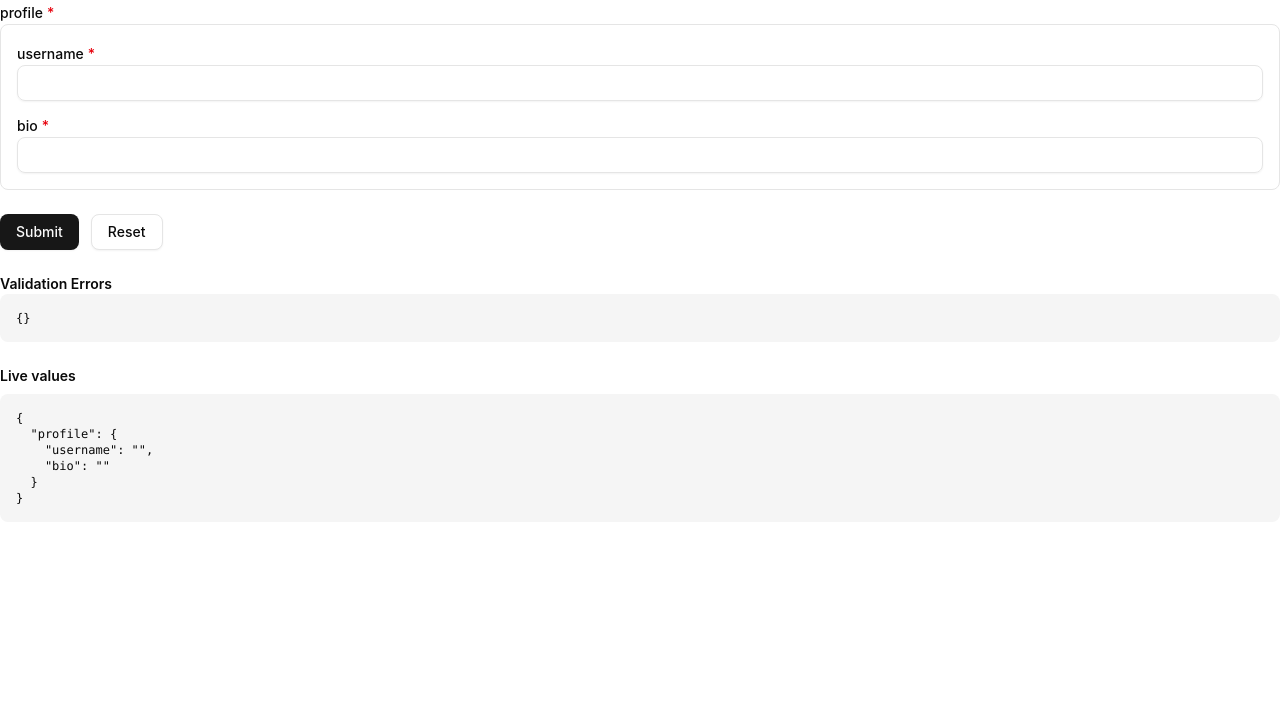
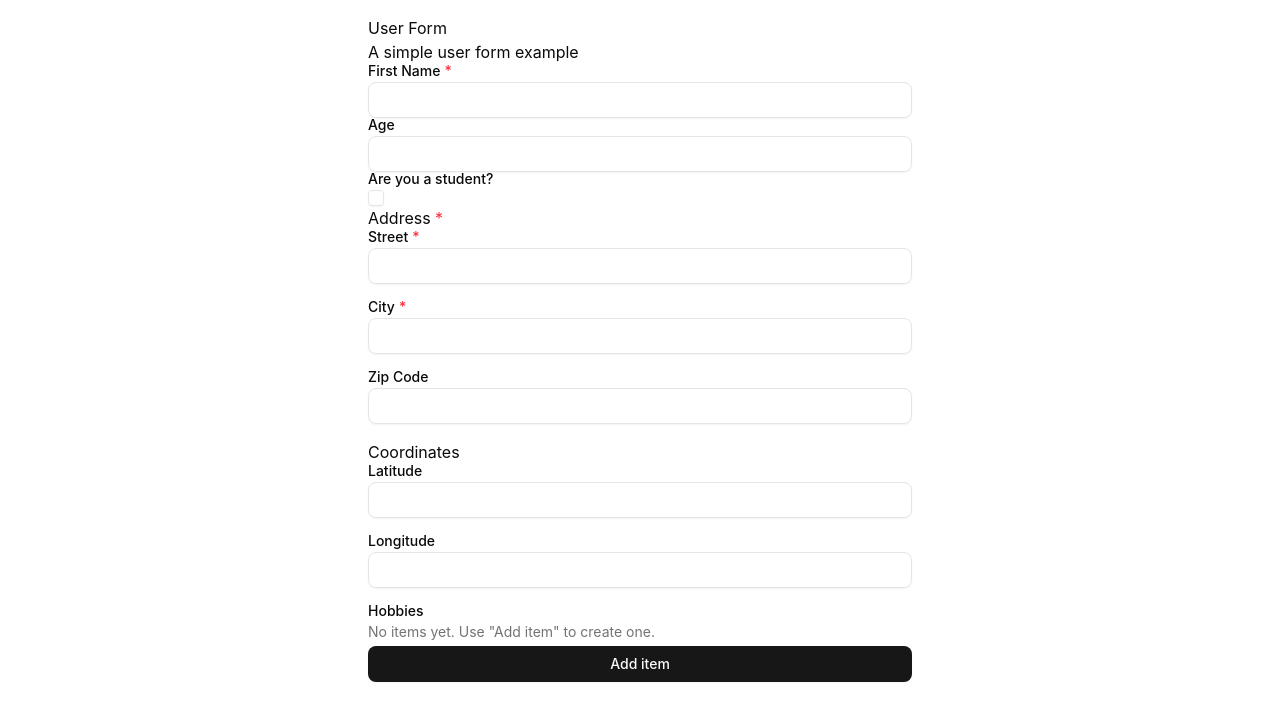
Before and after one commit to lbogerd/autoform, a React (Vite) app: page / in a window 1280 px wide. Shown: the top 720 px of the page. Built offline with nearby package versions, Linux system fonts and the light colour scheme.

Commit message:
feat: refactor AutoForm and AutoField components with new schema structure and validation

```diff
--- a/src/components/autoform/auto-form.tsx
+++ b/src/components/autoform/auto-form.tsx
@@ -1,194 +1,202 @@
 import { useState } from "react";
-import {
-  FormProvider,
-  useForm,
-  type FieldErrors,
-  type FieldValues,
-} from "react-hook-form";
-
+import * as z from "zod";
 import { Button } from "../ui/button";
-import { AutoField } from "./auto-field";
-import { replaceRefs } from "../../lib/autoform/refs";
-import { z, type ZodObject } from "zod";
-import { zodResolver } from "@hookform/resolvers/zod";
-
-export type AutoFormProps = {
-  schema: ZodObject;
-  defaultValues?: FieldValues;
-  onSubmit?: (values: FieldValues) => void;
-};
+import { Checkbox } from "../ui/checkbox";
+import { Input } from "../ui/input";
+import { Label } from "../ui/label";
+import { FieldSchema, FormSchema } from "./schemas";
 
 export const AutoForm = ({
   schema,
-  defaultValues,
-  onSubmit,
-}: AutoFormProps) => {
-  const form = useForm<FieldValues>({
-    resolver: zodResolver(schema),
-    defaultValues,
-  });
-
-  const schemaAsJson = z.toJSONSchema(schema);
-  const resolvedSchema = replaceRefs(schemaAsJson);
-
-  const [lastSubmittedValues, setLastSubmittedValues] =
-    useState<FieldValues | null>(null);
-
-  const handleSubmit = form.handleSubmit((values) => {
-    const normalized = normalizeAnyOfValues(values) as FieldValues;
-    setLastSubmittedValues(normalized);
-    onSubmit?.(normalized);
-  });
-
-  const currentValues = form.watch();
-  const requiredFields = new Set(resolvedSchema.required ?? []);
-  const serializedErrors = safeJson(form.formState.errors);
-
+}: {
+  schema: z.infer<typeof FormSchema>;
+}) => {
   return (
-    <FormProvider {...form}>
-      <form className="space-y-6" onSubmit={handleSubmit} noValidate>
-        <ul className="space-y-4">
-          {Object.entries(resolvedSchema.properties ?? {}).map(
-            ([key, value]) => (
-              <li key={key} className="space-y-2">
-                <label className="text-sm font-medium" htmlFor={key}>
-                  {key}
-                  {requiredFields.has(key) ? (
-                    <span className="text-destructive ml-1">*</span>
-                  ) : null}
-                </label>
-                <AutoField
-                  name={key}
-                  jsonProperty={value}
-                  required={requiredFields.has(key)}
-                  validationError={
-                    form.formState.errors[key]?.message as string
-                  }
-                />
-              </li>
-            )
-          )}
-        </ul>
-
-        <div className="flex items-center gap-3">
-          <Button type="submit">Submit</Button>
-          <Button type="button" variant="outline" onClick={() => form.reset()}>
-            Reset
-          </Button>
-        </div>
-
-        <div>
-          <h3 className="text-sm font-semibold">Validation Errors</h3>
-          <pre className="max-h-64 overflow-auto rounded-md bg-muted p-4 text-xs">
-            {serializedErrors}
-          </pre>
-        </div>
-
-        <div className="space-y-4">
-          <div className="space-y-2">
-            <h3 className="text-sm font-semibold">Live values</h3>
-            <pre className="max-h-64 overflow-auto rounded-md bg-muted p-4 text-xs">
-              {JSON.stringify(currentValues, null, 2)}
-            </pre>
-          </div>
-          {lastSubmittedValues ? (
-            <div className="space-y-2">
-              <h3 className="text-sm font-semibold">Last submitted values</h3>
-              <pre className="max-h-64 overflow-auto rounded-md bg-muted p-4 text-xs">
-                {JSON.stringify(lastSubmittedValues, null, 2)}
-              </pre>
-            </div>
-          ) : null}
-        </div>
-      </form>
-    </FormProvider>
+    <form>
+      {schema.title && <h1>{schema.title}</h1>}
+      {schema.description && <p>{schema.description}</p>}
+      <div>
+        {Object.entries(schema.fields).map(([key, field]) => (
+          <AutoField key={key} field={field} />
+        ))}
+      </div>
+    </form>
   );
 };
 
-function safeJson(errors: FieldErrors<FieldValues>, space = 2): string {
-  try {
-    const serializable = toSerializable(errors);
-    const result = JSON.stringify(serializable, null, space);
-    return result ?? "null";
-  } catch (error) {
-    const message =
-      error instanceof Error ? error.message : String(error ?? "Unknown error");
-    return `"Serialization failed: ${message}"`;
+export const AutoField = ({
+  field,
+  showTitle = true,
+}: {
+  field: z.infer<typeof FieldSchema>;
+  showTitle?: boolean;
+}) => {
+  switch (field.type) {
+    case "string":
+      return (
+        <WithErrorMessage errorMessage={field.errorMessage}>
+          {showTitle && (
+            <LabelWithRequired
+              htmlFor={field.title}
+              required={field.required || false}
+            >
+              {field.title}
+            </LabelWithRequired>
+          )}
+          <Input type="text" required={field.required} id={field.title} />
+        </WithErrorMessage>
+      );
+
+    case "number":
+      return (
+        <WithErrorMessage errorMessage={field.errorMessage}>
+          <LabelWithRequired
+            htmlFor={field.title}
+            required={field.required || false}
+          >
+            {field.title}
+          </LabelWithRequired>
+          <Input type="number" required={field.required} id={field.title} />
+        </WithErrorMessage>
+      );
+
+    case "boolean":
+      return (
+        <WithErrorMessage errorMessage={field.errorMessage}>
+          <LabelWithRequired
+            htmlFor={field.title}
+            required={field.required || false}
+          >
+            {field.title}
+          </LabelWithRequired>
+          <Checkbox
+            defaultChecked={field.default as boolean}
+            required={field.required}
+            id={field.title}
+          />
+        </WithErrorMessage>
+      );
+
+    case "object":
+      return (
+        <div>
+          <h2>
+            {field.title}{" "}
+            {field.required && <RequiredIndicator required={field.required} />}
+          </h2>
+          {Object.entries(field.properties).map(([key, subField]) => (
+            <div key={key} className="mb-4">
+              <AutoField field={subField} />
+            </div>
+          ))}
+        </div>
+      );
+
+    case "array":
+      return <ArrayFieldRenderer field={field} />;
+
+    default:
+      return <div>Unsupported field type: {field.type}</div>;
   }
-}
+};
 
-function toSerializable(
-  value: unknown,
-  seen: WeakSet<object> = new WeakSet<object>()
-): unknown {
-  if (value === null) return null;
+const WithErrorMessage = ({
+  children,
+  errorMessage,
+}: {
+  children: React.ReactNode;
+  errorMessage: z.infer<typeof FieldSchema>["errorMessage"];
+}) => (
+  <div className="flex flex-col gap-1">
+    {children}
+    {errorMessage && <span className="text-red-500">{errorMessage}</span>}
+  </div>
+);
 
-  if (typeof value === "function") {
-    return value.name ? `[Function ${value.name}]` : "[Function]";
-  }
+const LabelWithRequired = ({
+  required,
+  children,
+  ...props
+}: React.ComponentProps<typeof Label> & { required: boolean }) => (
+  <Label className="flex items-center gap-1" {...props}>
+    {children}
+    {required && <RequiredIndicator required={required} />}
+  </Label>
+);
 
-  if (typeof value !== "object") {
-    return value;
-  }
+const RequiredIndicator = ({ required }: { required: boolean }) =>
+  required ? <span className="text-red-500">*</span> : null;
 
-  const objectValue = value as Record<string, unknown>;
+type ArrayField = Extract<z.infer<typeof FieldSchema>, { type: "array" }>;
 
-  if (seen.has(objectValue)) {
-    return "[Circular]";
-  }
-  seen.add(objectValue);
+const ArrayFieldRenderer = ({ field }: { field: ArrayField }) => {
+  const [items, setItems] = useState<
+    Array<{ id: number; defaultValue: unknown }>
+  >(() =>
+    Array.isArray(field.default)
+      ? field.default.map((value, index) => ({
+          id: index,
+          defaultValue: value,
+        }))
+      : []
+  );
 
-  if (Array.isArray(value)) {
-    return value.map((item) => toSerializable(item, seen));
-  }
+  const addItem = () => {
+    setItems((prev) => {
+      const nextId = prev.reduce((max, item) => Math.max(max, item.id), -1) + 1;
+      return [...prev, { id: nextId, defaultValue: undefined }];
+    });
+  };
 
-  const result: Record<string, unknown> = {};
+  const removeItem = (id: number) => {
+    setItems((prev) => prev.filter((item) => item.id !== id));
+  };
 
-  for (const [key, val] of Object.entries(objectValue)) {
-    if (key === "ref") continue;
+  return (
+    <WithErrorMessage errorMessage={field.errorMessage}>
+      <LabelWithRequired
+        htmlFor={field.title}
+        required={field.required || false}
+      >
+        {field.title}
+      </LabelWithRequired>
 
-    if (key === "_f" && val && typeof val === "object") {
-      const withoutRef = { ...(val as Record<string, unknown>) };
-      delete withoutRef.ref;
-      result[key] = toSerializable(withoutRef, seen);
-      continue;
-    }
+      <div className="flex flex-col gap-3">
+        {items.map((item) => {
+          const itemField = {
+            ...field.itemType,
+            default:
+              item.defaultValue ??
+              (field.itemType as { default?: unknown }).default,
+          } as z.infer<typeof FieldSchema>;
 
-    result[key] = toSerializable(val, seen);
-  }
+          return (
+            <div key={item.id} className="flex gap-2">
+              <div className="flex-1">
+                <AutoField field={itemField} showTitle={false} />
+              </div>
+              <Button
+                type="button"
+                onClick={() => removeItem(item.id)}
+                variant={"destructive"}
+                className="mt-auto"
+              >
+                Remove
+              </Button>
+            </div>
+          );
+        })}
 
-  return result;
-}
+        {items.length === 0 && (
+          <span className="text-sm text-muted-foreground">
+            No items yet. Use "Add item" to create one.
+          </span>
+        )}
+      </div>
 
-function normalizeAnyOfValues(values: unknown): unknown {
-  if (values == null || typeof values !== "object") return values;
-
-  if (Array.isArray(values)) {
-    return values.map((v) => normalizeAnyOfValues(v));
-  }
-
-  const obj = values as Record<string, unknown>;
-
-  // Handle leaf anyOf container pattern: { __anyOf: [...], __anyOfIndex: "i" }
-  if ("__anyOf" in obj && Array.isArray(obj.__anyOf)) {
-    const idxRaw = obj.__anyOfIndex;
-    const idx =
-      typeof idxRaw === "string" ? parseInt(idxRaw, 10) : Number(idxRaw ?? 0);
-    const chosen = obj.__anyOf[idx] ?? obj.__anyOf[0];
-    return normalizeAnyOfValues(chosen);
-  }
-
-  // Recurse into children, and collapse nested anyOf values
-  const out: Record<string, unknown> = {};
-  for (const [k, v] of Object.entries(obj)) {
-    if (k === "__anyOf" || k === "__anyOfIndex") continue;
-
-    // If child is an anyOf container rendered via AnyOfTabs, we expect
-    // a structure like v = { __anyOf: [...], __anyOfIndex: ... } or an object containing it.
-    out[k] = normalizeAnyOfValues(v);
-  }
-
-  // Special case: if this object contains only an __anyOf subobject under some key
-  // handled by recursion above, the child recursion will have collapsed it already.
-  return out;
-}
+      <Button type="button" onClick={addItem}>
+        Add item
+      </Button>
+    </WithErrorMessage>
+  );
+};
--- a/src/components/autoform/example.tsx
+++ b/src/components/autoform/example.tsx
@@ -1,25 +1,79 @@
-import z from "zod";
-import { KitchenSink } from "../../../test/kitchen-sink-schema";
 import { AutoForm } from "./auto-form";
 
 export const Example = () => {
   return (
     <>
-      <div>
+      <div className="space-y-4 p-4 pb-12 max-w-xl m-auto">
         <AutoForm
-          schema={z.object({
-            profile: z.object(
-              {
-                username: z
-                  .string()
-                  .min(3, { error: "Username must be at least 3 characters" }),
-                bio: z
-                  .string()
-                  .min(50, { error: "Bio must be at least 50 characters" }),
+          schema={{
+            title: "User Form",
+            description: "A simple user form example",
+            fields: {
+              firstName: {
+                type: "string",
+                title: "First Name",
+                description: "Enter your first name",
+                required: true,
+                default: "",
               },
-              { error: "Profile is required" }
-            ),
-          })}
+              age: {
+                type: "number",
+                title: "Age",
+                description: "Enter your age",
+                default: 22,
+              },
+              isStudent: {
+                type: "boolean",
+                title: "Are you a student?",
+                description: "Check if you are currently a student",
+              },
+              address: {
+                type: "object",
+                title: "Address",
+                description: "Enter your address details",
+                required: true,
+                properties: {
+                  street: {
+                    type: "string",
+                    title: "Street",
+                    required: true,
+                  },
+                  city: {
+                    type: "string",
+                    title: "City",
+                    required: true,
+                  },
+                  zipCode: {
+                    type: "number",
+                    title: "Zip Code",
+                  },
+                  coordinates: {
+                    type: "object",
+                    title: "Coordinates",
+                    properties: {
+                      latitude: {
+                        type: "number",
+                        title: "Latitude",
+                      },
+                      longitude: {
+                        type: "number",
+                        title: "Longitude",
+                      },
+                    },
+                  },
+                },
+              },
+              hobbies: {
+                type: "array",
+                title: "Hobbies",
+                description: "List your hobbies",
+                itemType: {
+                  type: "string",
+                  title: "Hobby",
+                },
+              },
+            },
+          }}
         />
       </div>
 
--- a/src/components/autoform/test.tsx
+++ b/src/components/autoform/schemas.ts
@@ -1,7 +1,7 @@
 import * as z from "zod";
 
 export const BaseFieldSchema = z.object({
-  title: z.string().optional(),
+  title: z.string(),
   description: z.string().optional(),
   errorMessage: z.string().optional(),
   required: z.boolean().default(false).optional(),
```
Also changed, not shown: 2 other files (tests, documents, lock files or other folders).
